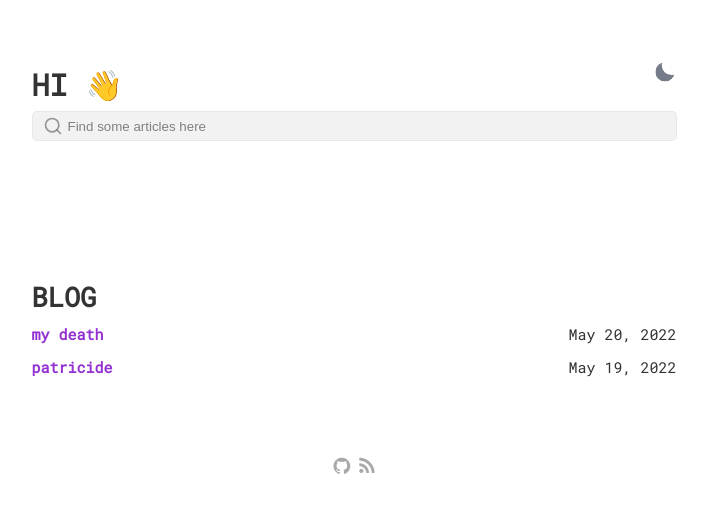
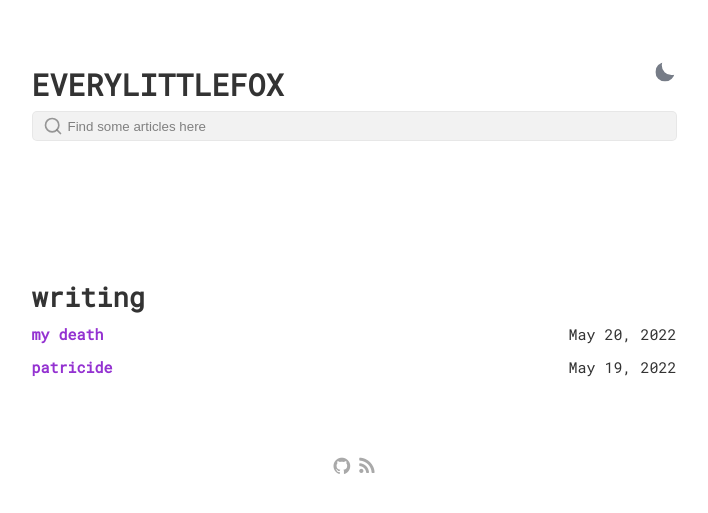
Before and after one commit to everylittlefox/everylittlefox.github.io, a Jekyll site: the page built from index.html, in a window 1280 px wide. Shown: the top 513 px of the page, without its empty margins (286-994 px from the left). Built offline with Jekyll 4.4.1, drawn with Linux system fonts in a browser that asks for light colours.

Commit message:
changed site title

```diff
--- a/_config.yml
+++ b/_config.yml
@@ -1,8 +1,7 @@
-site: Gesko
-title: Gesko
-greetings: Hi 👋
+site: everylittlefox
+title: everylittlefox
 description: >-
-  just a minimalist, personal blog
+  a home for my thoughts.
 lang: en-US
 timezone: Africa/Lagos
 data-theme: light
--- a/index.html
+++ b/index.html
@@ -3,7 +3,7 @@ layout: default
 ---
 <section id="intro">
     <div class="flex-row-between">
-        <h1>{{ site.greetings }}</h1>
+        <h1>{{ site.title }}</h1>
         <button title="Change theme" id="theme-toggle" onclick="modeSwitcher()">
             <div></div>
         </button>
@@ -28,7 +28,7 @@ layout: default
 </div>
 
 <section class="posts" id="Blog">
-    <h2>BLOG</h2>
+    <h2>writing</h2>
     <ul>
         {% for post in site.posts %}
         <li>
```
